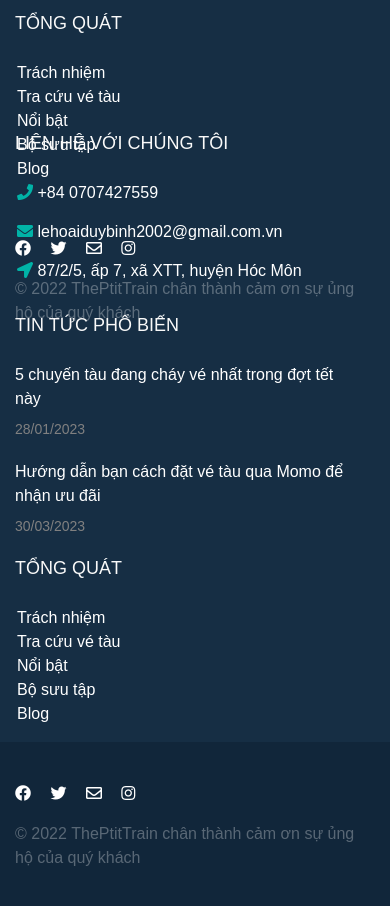
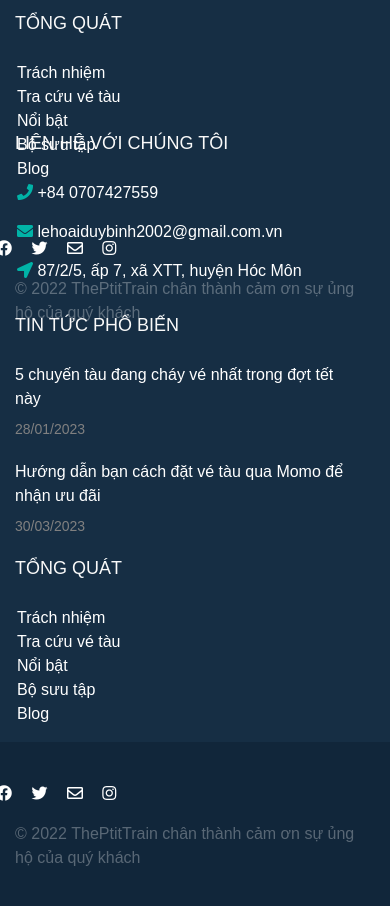
Before and after one commit to LeHoaiDuyBinh/github-WebBanVeTau, a PHP site: template src/view/footer.php in a window 390 px wide. Shown: the part 495-1401 px from the top of the page. Run offline with PHP 8.4, Linux system fonts and the light colour scheme; the template is opened without the code that fills it, so the values that code supplies are empty.

Commit message:
responsive mobile

```diff
--- a/src/view/footer.php
+++ b/src/view/footer.php
@@ -71,7 +71,7 @@
         <div class="footer-corporate-bottom-panel">
           <div class="container">
             <div class="row justfy-content-xl-space-berween row-10 align-items-md-center2">
-              <div class="col-sm-6 col-md-4 text-sm-right text-md-center">
+              <div class="col-sm-6 col-md-4 text-sm-right text-md-center left">
                 <div>
                   <ul class="list-inline list-inline-sm footer-social-list-2">
                     <li><a class="icon fab fa-facebook" href="#"></a></li>
```
